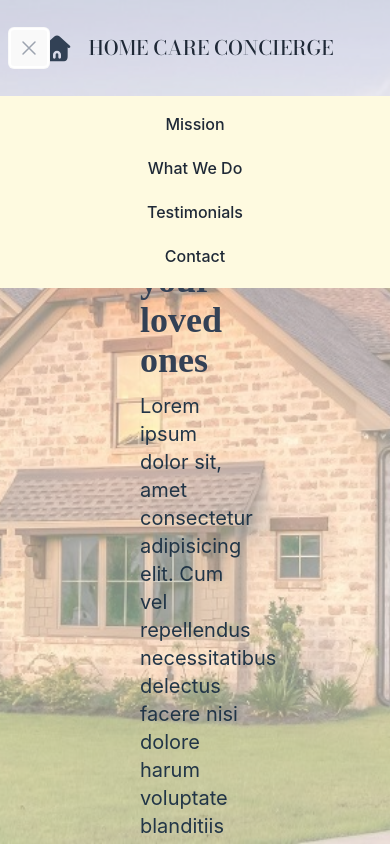
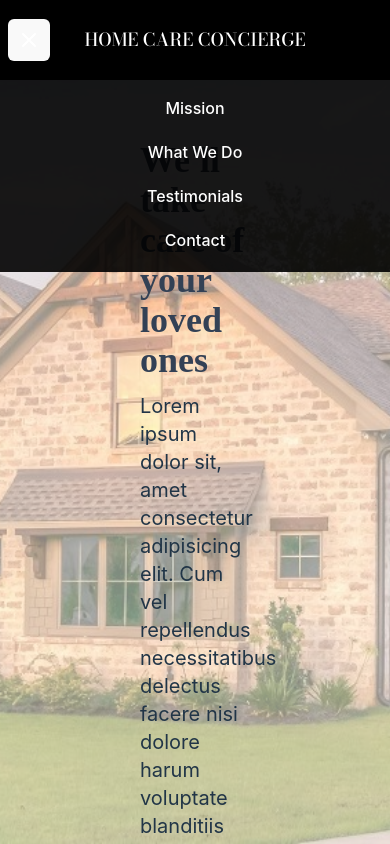
Before and after one commit to joooons/home-care, a React (Vite) app: page / in a window 390 px wide. Both pictures are taken after a click on the button "Open main menu". Shown: the top 844 px of the page. Built offline with nearby package versions, Linux system fonts and the light colour scheme; a web font is replaced by a local one.

Commit message:
adjust navbar size and color; remove outline from 3 bars icon

```diff
--- a/src/components/NavBar.tsx
+++ b/src/components/NavBar.tsx
@@ -1,7 +1,7 @@
 import { Disclosure } from '@headlessui/react';
 import { Bars3Icon, XMarkIcon } from '@heroicons/react/24/outline';
 
-import icon from '../assets/home-alt-svgrepo-com.svg';
+// import icon from '../assets/home-alt-svgrepo-com.svg';
 
 const navigation = [
   { name: 'Mission', href: '#', current: false },
@@ -18,31 +18,37 @@ function classNames<T extends string | { [key: string]: boolean }>(
 
 export default function NavBar() {
   return (
-    <Disclosure as='nav' className='w-full  absolute'>
+    <Disclosure as='nav' className='w-full absolute '>
       {({ open }) => (
         <>
-          <div className='mx-auto max-w-7xl px-2 sm:px-6 lg:px-8'>
-            <div className='relative flex h-24 items-center justify-between'>
+
+          {/* NavBar  */}
+          <div className='bg-dark mx-auto max-w-7xl px-2 sm:px-6 lg:px-8'>
+            <div className='relative flex h-20 items-center justify-between'>
               <div className='absolute inset-y-0 left-0 flex items-center sm:hidden'>
+
                 {/* Mobile menu button*/}
-                <Disclosure.Button className='relative inline-flex items-center justify-center rounded-md p-2 text-gray-400 hover:bg-gray-700 hover:text-white focus:outline-none focus:ring-2 focus:ring-inset focus:ring-white'>
+                <Disclosure.Button className='relative inline-flex items-center justify-center rounded-md p-2 text-light hover:bg-white/50 focus:outline-none focus-visible:ring focus-visible:ring-purple-50/0'>
                   <span className='absolute -inset-0.5' />
                   <span className='sr-only'>Open main menu</span>
                   {open ? (
-                    <XMarkIcon className='block h-6 w-6' aria-hidden='true' />
+                    <XMarkIcon className='block stroke-2 h-6 w-6' aria-hidden='true' />
                   ) : (
-                    <Bars3Icon className='block h-6 w-6' aria-hidden='true' />
+                    <Bars3Icon className='block stroke-2 h-6 w-6' aria-hidden='true' />
                   )}
                 </Disclosure.Button>
               </div>
               <div className='flex flex-1 items-center justify-center sm:items-stretch sm:justify-start'>
+
+                {/* Brand Name */}
                 <div className='flex flex-shrink-0 items-center'>
-                  <img className='h-8 w-auto' src={icon} alt='Home Care' />
-                  <div className='text-gray-800 px-4 py-3 text-xl font-medium font-bodoni'>
+                  {/* <img className='h-8 w-auto' src={icon} alt='Home Care'/> */}
+                  <div className='text-light px-4 py-3 text-lg font-medium font-bodoni'>
                     HOME CARE CONCIERGE
                   </div>
                 </div>
 
+                {/* Desktop Menu Items */}
                 <div className='hidden sm:ml-6 sm:block'>
                   <div className='flex space-x-4'>
                     {navigation.map((item) => (
@@ -50,7 +56,7 @@ export default function NavBar() {
                         key={item.name}
                         href={item.href}
                         className={classNames(
-                          'text-gray-800 hover:bg-tan hover:text-white rounded-md px-4 py-3 text-xl font-medium font-bodoni'
+                          'text-light hover:bg-white/30 hover:text-white rounded-md px-4 py-3 text-lg font-medium font-bodoni'
                         )}
                         aria-current={item.current ? 'page' : undefined}
                       >
@@ -63,15 +69,16 @@ export default function NavBar() {
             </div>
           </div>
 
+          {/* Mobile Menu Items */}
           <Disclosure.Panel className='sm:hidden'>
-            <div className='space-y-1 bg-sand px-2 pb-3 pt-2'>
+            <div className='space-y-1 bg-dark/90 px-2 pb-3 pt-2'>
               {navigation.map((item) => (
                 <Disclosure.Button
                   key={item.name}
                   as='a'
                   href={item.href}
                   className={classNames(
-                    'text-gray-800 hover:bg-tan hover:text-white block rounded-md px-3 py-2 text-base font-medium'
+                    'text-light hover:bg-white/30 hover:text-light block rounded-md px-3 py-2 text-base font-medium'
                   )}
                   aria-current={item.current ? 'page' : undefined}
                 >
```
